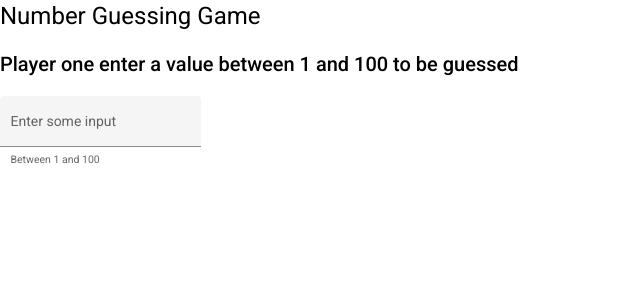
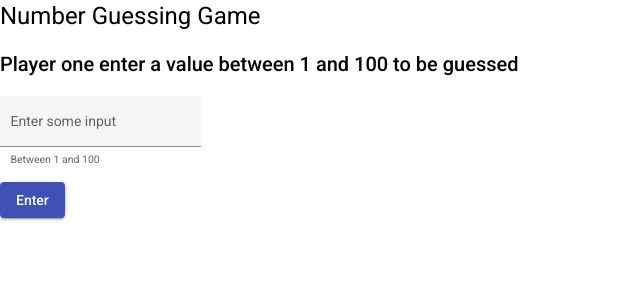
Before and after one commit to m2mt-l/Number_Guessing_Game, an Angular app: page / in a window 1280 px wide. Shown: the top 300 px of the page, without its empty margins (0-640 px from the left). Built offline with nearby package versions, Linux system fonts and the light colour scheme.

Commit message:
feat: add enter button

```diff
--- a/src/app/app.module.ts
+++ b/src/app/app.module.ts
@@ -7,6 +7,7 @@ import { BrowserAnimationsModule } from '@angular/platform-browser/animations';
 import { GameComponent } from './game/game.component';
 import { MatFormFieldModule } from '@angular/material/form-field';
 import { MatInputModule } from '@angular/material/input';
+import {MatButtonModule} from '@angular/material/button';
 
 @NgModule({
   declarations: [
@@ -19,6 +20,7 @@ import { MatInputModule } from '@angular/material/input';
     BrowserAnimationsModule,
     MatFormFieldModule,
     MatInputModule,
+    MatButtonModule,
   ],
   providers: [],
   bootstrap: [AppComponent]
--- a/src/app/game/game.component.css
+++ b/src/app/game/game.component.css
@@ -1,3 +1,7 @@
 .container {
     color: transparent;
 }
+
+.enter-button {
+    margin-top: 1rem;
+}
--- a/src/app/game/game.component.html
+++ b/src/app/game/game.component.html
@@ -5,4 +5,7 @@
         <input matInput type="number" #input maxlength="3" placeholder="Ex. 100">
         <mat-hint align="end"></mat-hint>
     </mat-form-field>
+    <div class="enter-button">
+        <button mat-raised-button color="primary">Enter</button>
+    </div>
 </div>
```
